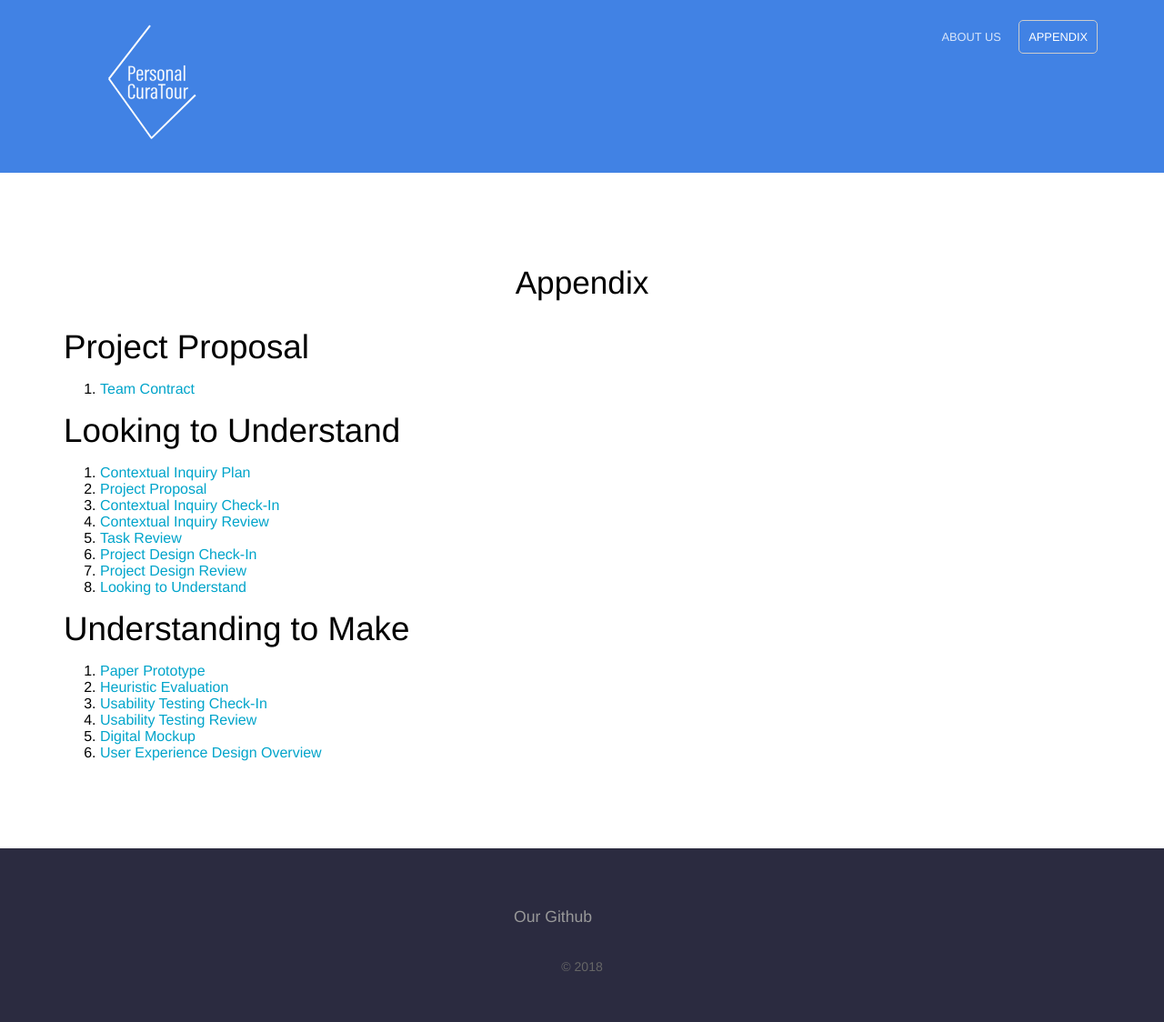
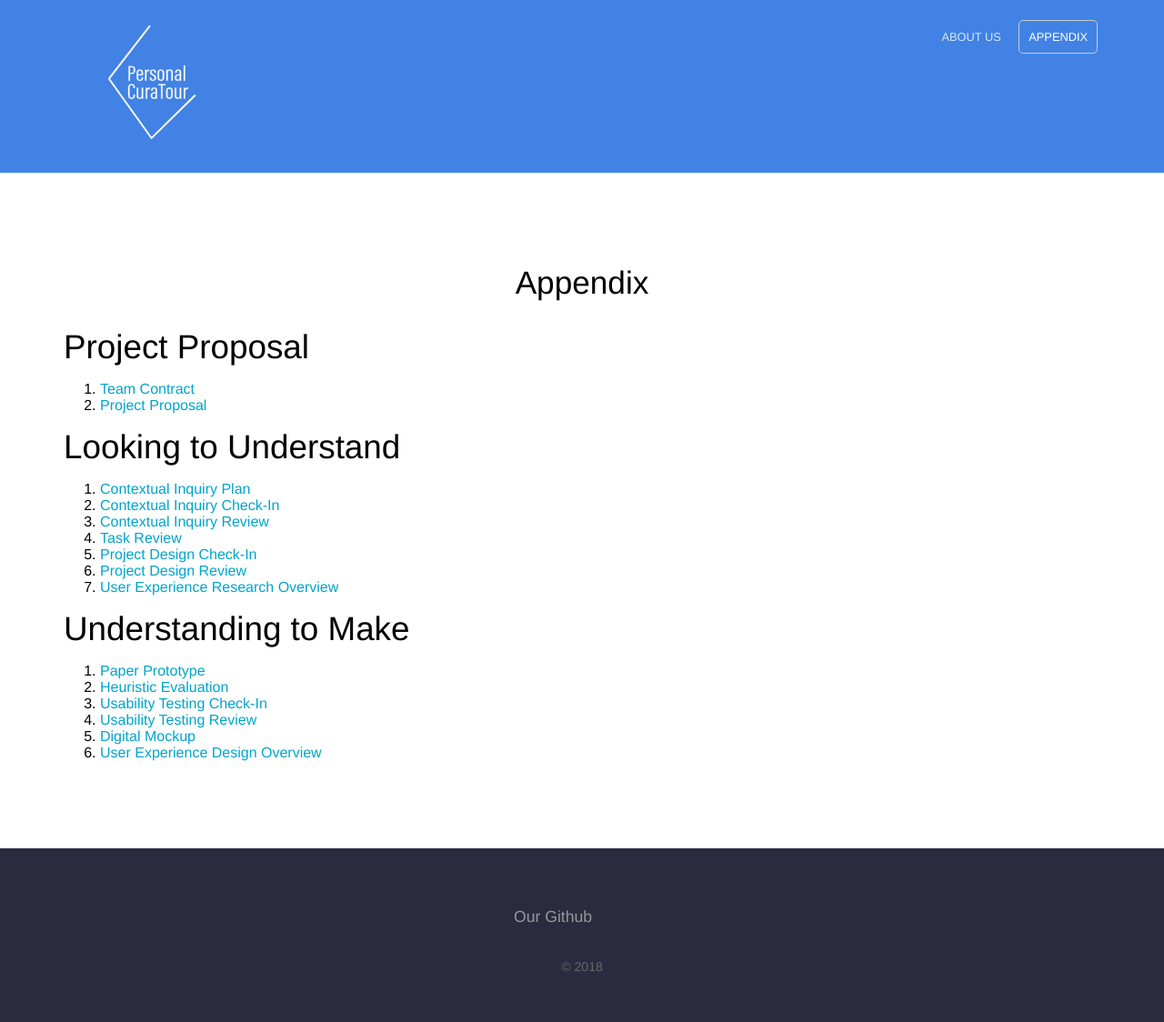
Before and after one commit to krtejeda/PersonalCuraTour, a Jekyll site: the page built from Appendix.md, in a window 1280 px wide. Shown: the whole page at 91% size. Built offline with Jekyll 4.4.1, drawn with Linux system fonts in a browser that asks for light colours.

Commit message:
Update Appendix.md

```diff
--- a/Appendix.md
+++ b/Appendix.md
@@ -5,16 +5,16 @@ title: Appendix
 
 # Project Proposal
 1. [Team Contract](https://krtejeda.github.io/PersonalCuraTour/Team-Contract/)
+2. [Project Proposal](https://krtejeda.github.io/PersonalCuraTour/Project-Proposal/)
 
 # Looking to Understand
-2. [Contextual Inquiry Plan](https://krtejeda.github.io/PersonalCuraTour/Contextual-Inquiry-Plan/)
-3. [Project Proposal](https://krtejeda.github.io/PersonalCuraTour/Project-Proposal/)
+3. [Contextual Inquiry Plan](https://krtejeda.github.io/PersonalCuraTour/Contextual-Inquiry-Plan/)
 4. [Contextual Inquiry Check-In](https://krtejeda.github.io/PersonalCuraTour/Contextual-Inquiry-Check-In/)
 5. [Contextual Inquiry Review](https://krtejeda.github.io/PersonalCuraTour/Contextual-Inquiry-Review/)
 6. [Task Review](https://krtejeda.github.io/PersonalCuraTour/Task-Review/)
 7. [Project Design Check-In](https://krtejeda.github.io/PersonalCuraTour/Project-Design-Check-In/)
 8. [Project Design Review](https://krtejeda.github.io/PersonalCuraTour/Project-Design-Review/)
-9. [Looking to Understand](https://krtejeda.github.io/PersonalCuraTour/Looking-To-Understand/)
+9. [User Experience Research Overview](https://krtejeda.github.io/PersonalCuraTour/Looking-To-Understand/)
 
 # Understanding to Make
 10. [Paper Prototype](https://krtejeda.github.io/PersonalCuraTour/Paper-Prototype/)
```
